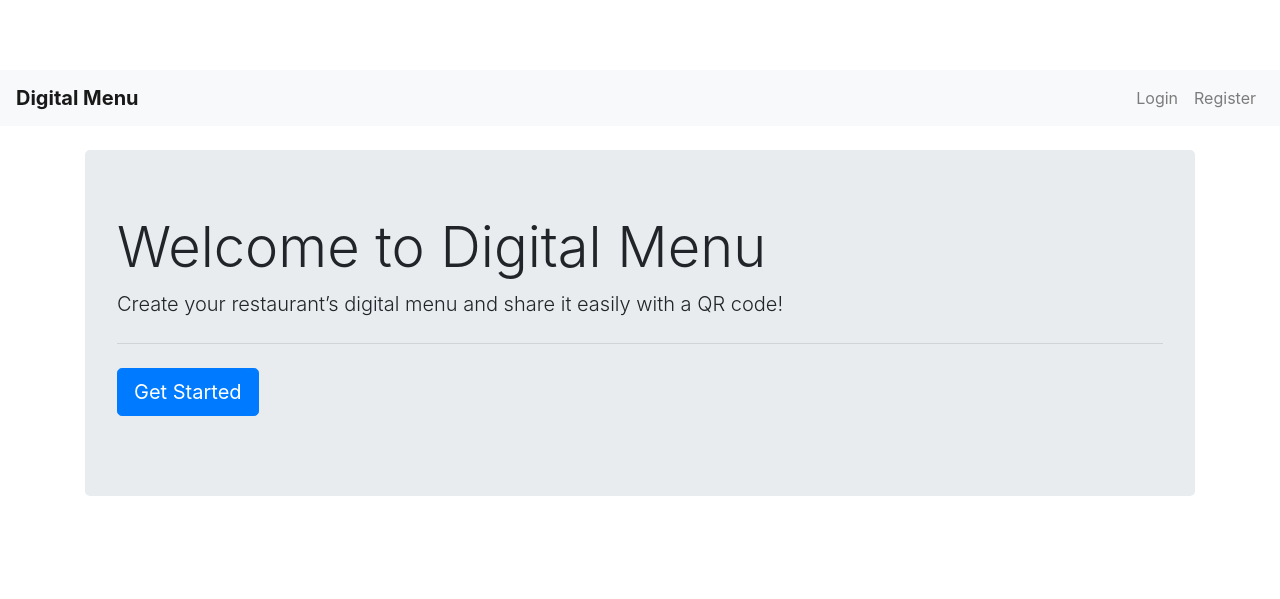
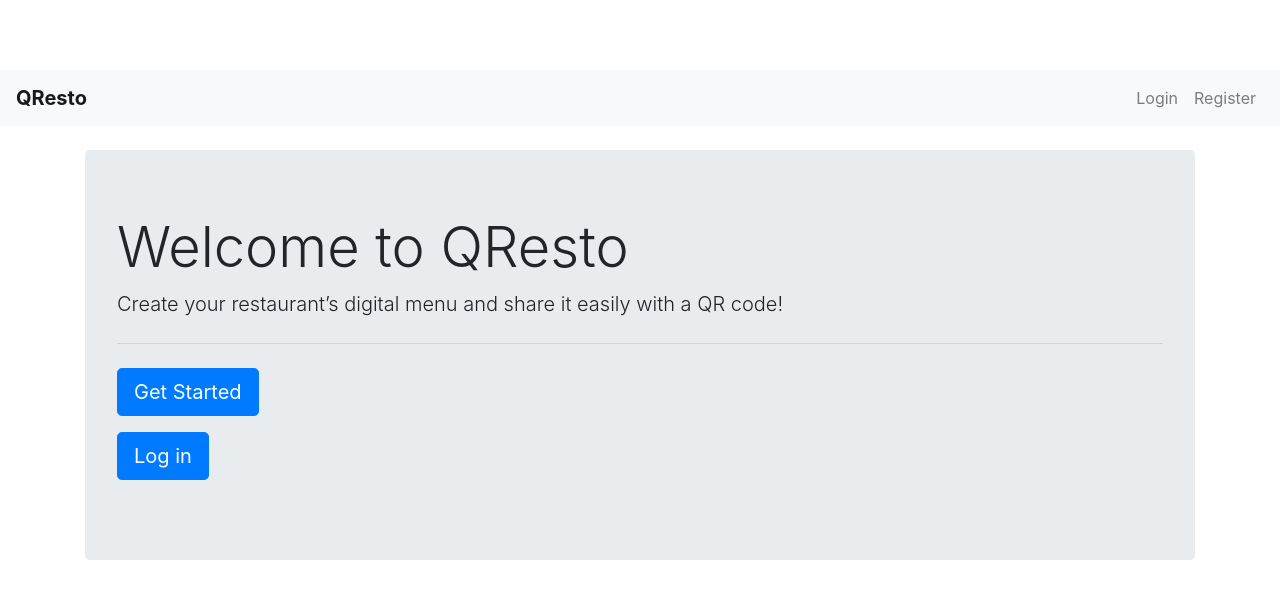
Before and after one commit to AgHamza/QResto, a Flask app: page / in a window 1280 px wide. Shown: the top 599 px of the page. Run offline with Flask 3, Linux system fonts and the light colour scheme; some libraries are stand-ins or nearby versions.

Commit message:
Home edit

```diff
--- a/app/templates/base.html
+++ b/app/templates/base.html
@@ -2,7 +2,7 @@
 <html lang="en">
 <head>
   <meta charset="utf-8">
-  <title>{% block title %}Digital Menu{% endblock %}</title>
+  <title>{% block title %}QResto{% endblock %}</title>
   <link rel="stylesheet" href="{{ url_for('static', filename='css/style.css') }}">
   <!-- Bootstrap CSS CDN -->
   <link rel="stylesheet" href="https://stackpath.bootstrapcdn.com/bootstrap/4.5.2/css/bootstrap.min.css">
@@ -10,7 +10,7 @@
 </head>
 <body>
   <nav class="navbar navbar-expand-lg navbar-light bg-light">
-    <a class="navbar-brand" href="{{ url_for('main.index') }}">Digital Menu</a>
+    <a class="navbar-brand" href="{{ url_for('main.index') }}">QResto</a>
     <div class="collapse navbar-collapse">
       <ul class="navbar-nav ml-auto">
         {% if current_user.is_authenticated %}
--- a/app/templates/index.html
+++ b/app/templates/index.html
@@ -2,11 +2,12 @@
 {% block title %}Home - Digital Menu{% endblock %}
 {% block content %}
   <div class="jumbotron">
-    <h1 class="display-4">Welcome to Digital Menu</h1>
+    <h1 class="display-4">Welcome to QResto</h1>
     <p class="lead">Create your restaurant’s digital menu and share it easily with a QR code!</p>
     <hr class="my-4">
     {% if not current_user.is_authenticated %}
     <p><a class="btn btn-primary btn-lg" href="{{ url_for('main.register') }}" role="button">Get Started</a></p>
+    <p><a class="btn btn-primary btn-lg" href="{{ url_for('main.login') }}" role="button">Log in</a></p>
     {% else %}
     <p><a class="btn btn-primary btn-lg" href="{{ url_for('main.dashboard') }}" role="button">Go to Dashboard</a></p>
     {% endif %}
```
